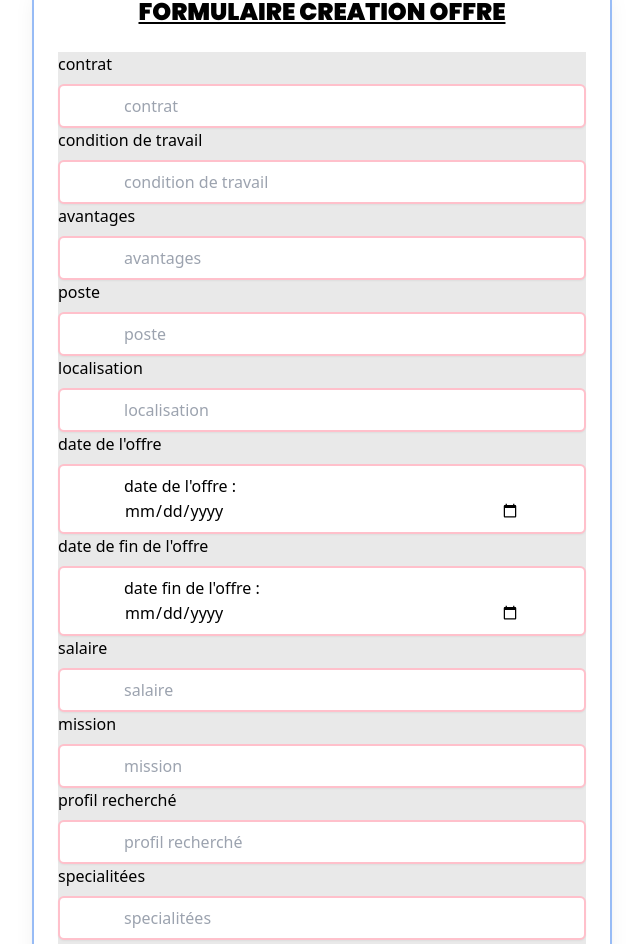
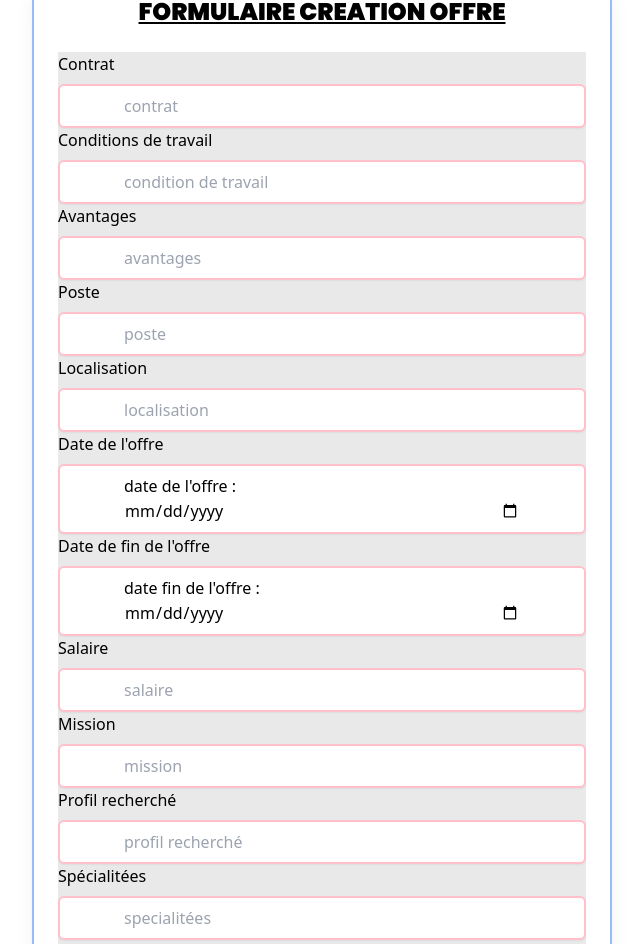
Before and after one commit to WildCodeSchool/2022-09-RMT-JSCREW-Externatic, a React (Vite) app in the folder frontend/: page /offre in a window 1280 px wide. Shown: the part 112-1056 px from the top of the page, without its empty margins (318-961 px from the left). Built offline with nearby package versions, Linux system fonts and the light colour scheme; no server answers.

Commit message:
corrections typos et accords dans formulaires et toasts

```diff
--- a/frontend/src/components/UI/EntrepriseForm.jsx
+++ b/frontend/src/components/UI/EntrepriseForm.jsx
@@ -57,7 +57,7 @@ function EntrepriseForm() {
         <form onSubmit={(e) => sendFirm(e)} className="mt-6">
           <div className="mb-2">
             <label>
-              <span className="text-gray-700">nom de entreprise</span>
+              <span className="text-gray-700">Nom de entreprise</span>
               <input
                 required
                 type="text"
@@ -81,7 +81,7 @@ function EntrepriseForm() {
               />
             </label>
             <label>
-              <span className="text-gray-700">adresse</span>
+              <span className="text-gray-700">Adresse</span>
               <input
                 type="text"
                 name="adresse"
@@ -104,7 +104,7 @@ function EntrepriseForm() {
               />
             </label>
             <label>
-              <span className="text-gray-700">code postal</span>
+              <span className="text-gray-700">Code postal</span>
               <input
                 type="text"
                 name="code_postal"
@@ -150,7 +150,7 @@ function EntrepriseForm() {
               />
             </label>
             <label>
-              <span className="text-gray-700">pays</span>
+              <span className="text-gray-700">Pays</span>
               <input
                 type="text"
                 name="pays"
@@ -200,7 +200,7 @@ function EntrepriseForm() {
               />
             </label>
             <label>
-              <span className="text-gray-700">telephone</span>
+              <span className="text-gray-700">Téléphone</span>
               <input
                 name="telephone"
                 type="tel"
@@ -226,7 +226,7 @@ function EntrepriseForm() {
             </label>
             <div className="mb-2">
               <label>
-                <span className="text-gray-700">description</span>
+                <span className="text-gray-700">Description</span>
                 <input
                   name="description"
                   type="text"
@@ -251,7 +251,7 @@ function EntrepriseForm() {
               </label>
             </div>
             <label>
-              <span className="text-gray-700">numero_siret</span>
+              <span className="text-gray-700">Numéro de siret</span>
               <input
                 name="numero_siret"
                 type="text"
@@ -276,7 +276,7 @@ function EntrepriseForm() {
               />
             </label>
             <label>
-              <span className="text-gray-700">nombre_employes</span>
+              <span className="text-gray-700">Nombre d'employés</span>
               <input
                 name="nombre_employes"
                 type="text"
@@ -301,7 +301,7 @@ function EntrepriseForm() {
               />
             </label>
             <label>
-              <span className="text-gray-700">date inscription</span>
+              <span className="text-gray-700">Date d'inscription</span>
               <input
                 name="dateInscription"
                 type="date"
@@ -326,7 +326,7 @@ function EntrepriseForm() {
               />
             </label>
             <label>
-              <span className="text-gray-700">domaine</span>
+              <span className="text-gray-700">Domaine</span>
               <input
                 name="domaine "
                 type="text"
--- a/frontend/src/pages/BackOffice/Offre.jsx
+++ b/frontend/src/pages/BackOffice/Offre.jsx
@@ -53,7 +53,7 @@ function Offre() {
         <form onSubmit={(e) => sendForm(e)} className="mt-6">
           <div className="mb-2">
             <label>
-              <span className="text-gray-700">contrat</span>
+              <span className="text-gray-700">Contrat</span>
               <input
                 required
                 type="text"
@@ -76,7 +76,7 @@ function Offre() {
               />
             </label>
             <label>
-              <span className="text-gray-700">condition de travail</span>
+              <span className="text-gray-700">Conditions de travail</span>
               <input
                 type="text"
                 name="condition_travail"
@@ -98,7 +98,7 @@ function Offre() {
               />
             </label>
             <label>
-              <span className="text-gray-700">avantages</span>
+              <span className="text-gray-700">Avantages</span>
               <input
                 type="text"
                 name="avantages"
@@ -120,7 +120,7 @@ function Offre() {
               />
             </label>
             <label>
-              <span className="text-gray-700">poste</span>
+              <span className="text-gray-700">Poste</span>
               <input
                 type="text"
                 name="poste"
@@ -142,7 +142,7 @@ function Offre() {
               />
             </label>
             <label>
-              <span className="text-gray-700">localisation</span>
+              <span className="text-gray-700">Localisation</span>
               <input
                 type="text"
                 name="localisation"
@@ -164,7 +164,7 @@ function Offre() {
               />
             </label>
             <label>
-              <span className="text-gray-700">date de l'offre</span>
+              <span className="text-gray-700">Date de l'offre</span>
               <input
                 type="date"
                 name="dateOffre"
@@ -186,7 +186,7 @@ function Offre() {
               />
             </label>
             <label>
-              <span className="text-gray-700">date de fin de l'offre</span>
+              <span className="text-gray-700">Date de fin de l'offre</span>
               <input
                 type="date"
                 name="dateOffre"
@@ -208,7 +208,7 @@ function Offre() {
               />
             </label>
             <label>
-              <span className="text-gray-700">salaire</span>
+              <span className="text-gray-700">Salaire</span>
               <input
                 type="number"
                 name="salaire"
@@ -230,7 +230,7 @@ function Offre() {
               />
             </label>
             <label>
-              <span className="text-gray-700">mission</span>
+              <span className="text-gray-700">Mission</span>
               <input
                 type="text"
                 name="mission"
@@ -252,7 +252,7 @@ function Offre() {
               />
             </label>
             <label>
-              <span className="text-gray-700">profil recherché</span>
+              <span className="text-gray-700">Profil recherché</span>
               <input
                 type="text"
                 name="profil_recherche"
@@ -274,7 +274,7 @@ function Offre() {
               />
             </label>
             <label>
-              <span className="text-gray-700">specialitées</span>
+              <span className="text-gray-700">Spécialitées</span>
               <input
                 type="text"
                 name="specialitees"
@@ -296,7 +296,7 @@ function Offre() {
               />
             </label>
             <label>
-              <span className="text-gray-700">identifiant de l'entreprise</span>
+              <span className="text-gray-700">Identifiant de l'entreprise</span>
               <input
                 type="text"
                 name="entreprise_id"
@@ -318,7 +318,7 @@ function Offre() {
               />
             </label>
             <label>
-              <span className="text-gray-700">identifiant du domaine</span>
+              <span className="text-gray-700">Identifiant du domaine</span>
               <input
                 type="text"
                 name="domaine_id"
--- a/frontend/src/pages/Profil/Profil.jsx
+++ b/frontend/src/pages/Profil/Profil.jsx
@@ -64,7 +64,7 @@ function Profil() {
       .post("/profil", formData)
       .then(() => {
         toast.success(
-          `Bonjour ${profil.nom} ${profil.prenom} votre inscription a bien été enregistrée.`,
+          `Bonjour ${profil.nom} ${profil.prenom}, votre inscription a bien été enregistrée.`,
           toastifyConfig
         );
       })
@@ -137,7 +137,7 @@ function Profil() {
         .put(`/profil/${user.id}`, formData)
         .then(() => {
           toast.success(
-            `Bonjour  votre profil à bien été modifier.`,
+            `Bonjour,  votre profil à bien été modifié.`,
             toastifyConfig
           );
         })
```
